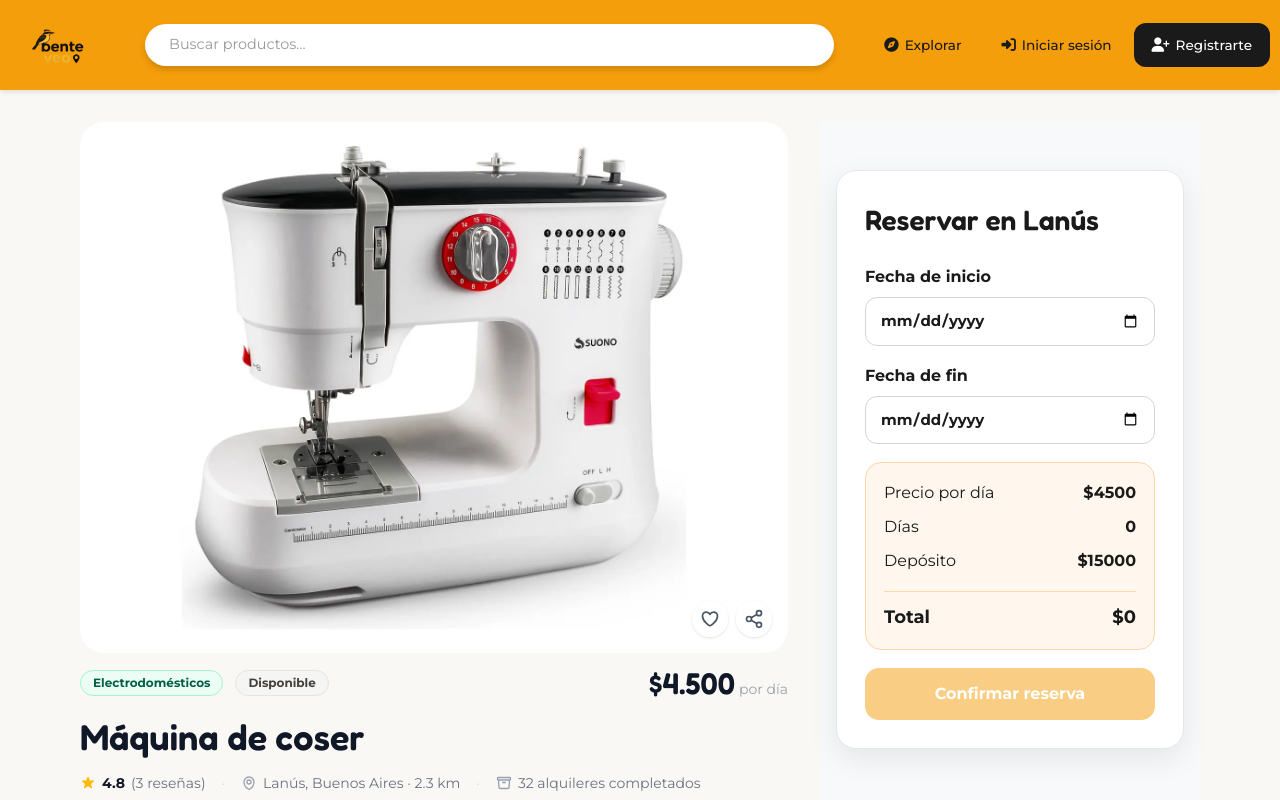
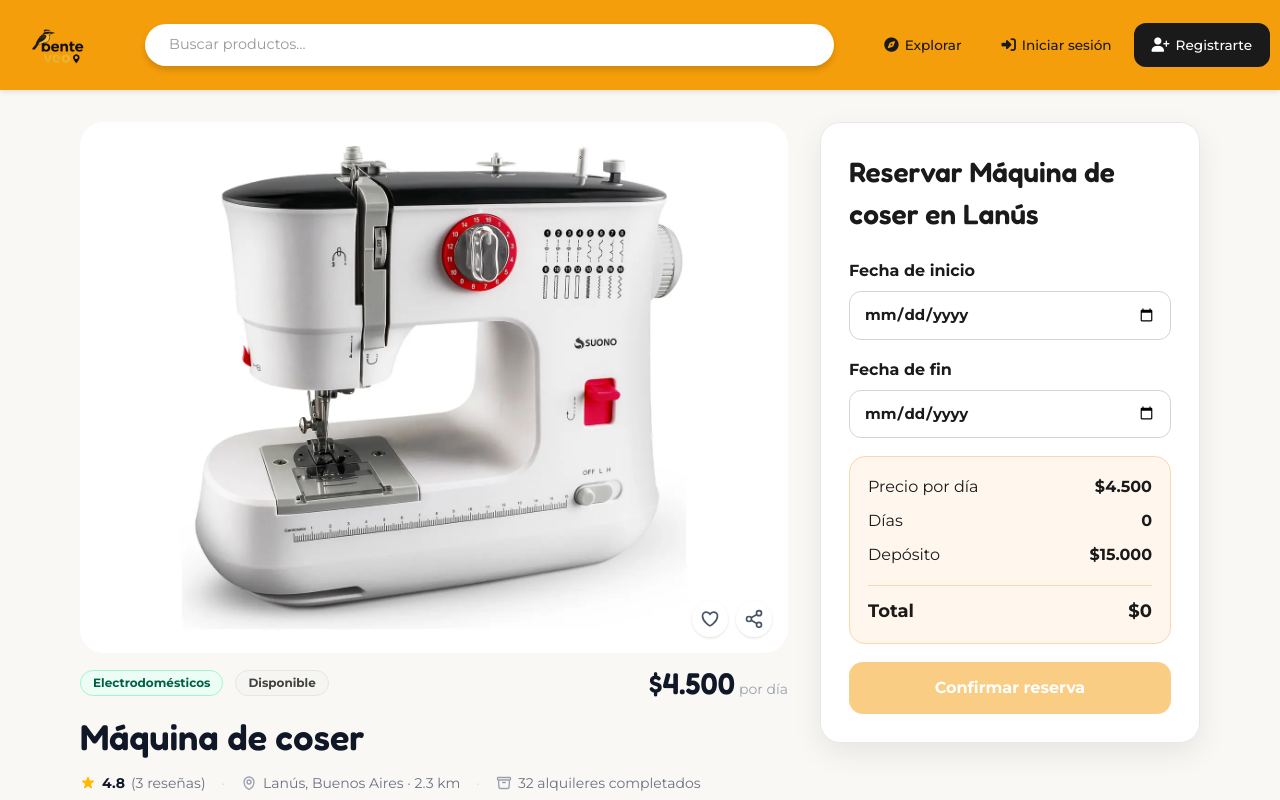
Before and after one commit to RocioAV/frontend-benteveo, a React (Vite) app: page /detalle/1 in a window 1280 px wide. Shown: the top 800 px of the page. Built offline with nearby package versions, Linux system fonts and the light colour scheme.

Commit message:
adaptar Reservation para recibir producto como prop y hacer sticky el formulario

```diff
--- a/src/pages/Reservation.jsx
+++ b/src/pages/Reservation.jsx
@@ -1,13 +1,7 @@
 import './reservation.css'
-import products from "../data/products.json";
 import { useState } from 'react';
-import { useParams } from 'react-router-dom';
 
-const Reservation = () => {
-    const { id } = useParams();
-    const productId = Number(id);
-    const product = products.find(product => product.id === productId);
-
+const Reservation = ({ product }) => {
     const [startDate, setStartDate] = useState("");
     const [endDate, setEndDate] = useState("");
     const start = new Date(startDate);
@@ -29,7 +23,7 @@ const Reservation = () => {
   return (
     <section className="reservation-page">
       <div className="reservation-card">
-        <h1>Reservar {product.name} en {product.city}</h1>
+        <h1>Reservar {product.title} en {product.city}</h1>
 
         <form className="reservation-form">
           <label>
@@ -48,10 +42,10 @@ const Reservation = () => {
           </label>
 
           <div className="reservation-summary">
-            <p><span>Precio por día</span><strong>${product.pricePerDay}</strong></p>
+            <p><span>Precio por día</span><strong>${product.pricePerDay.toLocaleString('es-AR')}</strong></p>
             <p><span>Días</span><strong>{daysOfRent}</strong></p>
-            <p><span>Depósito</span><strong>${product.deposit}</strong></p>
-            <p><span>Total</span><strong>${totalPrice}</strong></p>
+            <p><span>Depósito</span><strong>${product.deposit.toLocaleString('es-AR')}</strong></p>
+            <p><span>Total</span><strong>${totalPrice.toLocaleString('es-AR')}</strong></p>
           </div>
 
           <button
--- a/src/pages/reservation.css
+++ b/src/pages/reservation.css
@@ -1,17 +1,16 @@
 .reservation-page {
-  min-height: 100vh;
-  padding: 48px 16px;
-  background-color: #f8f9fa;
+  padding: 0;
 }
 
 .reservation-card {
-  max-width: 560px;
-  margin: 0 auto;
+  width: 100%;
   padding: 28px;
   border: 1px solid #e5e7eb;
   border-radius: 20px;
   background-color: #ffffff;
   box-shadow: 0 10px 30px rgba(0, 0, 0, 0.08);
+  position: sticky;
+  top: 2rem;
 }
 
 .reservation-card h1 {
```
